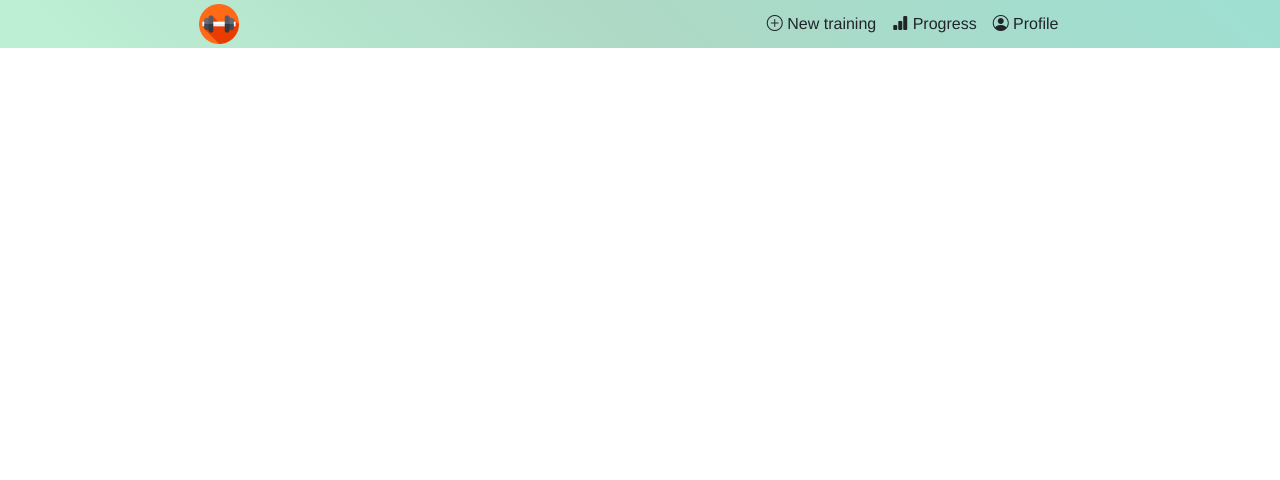
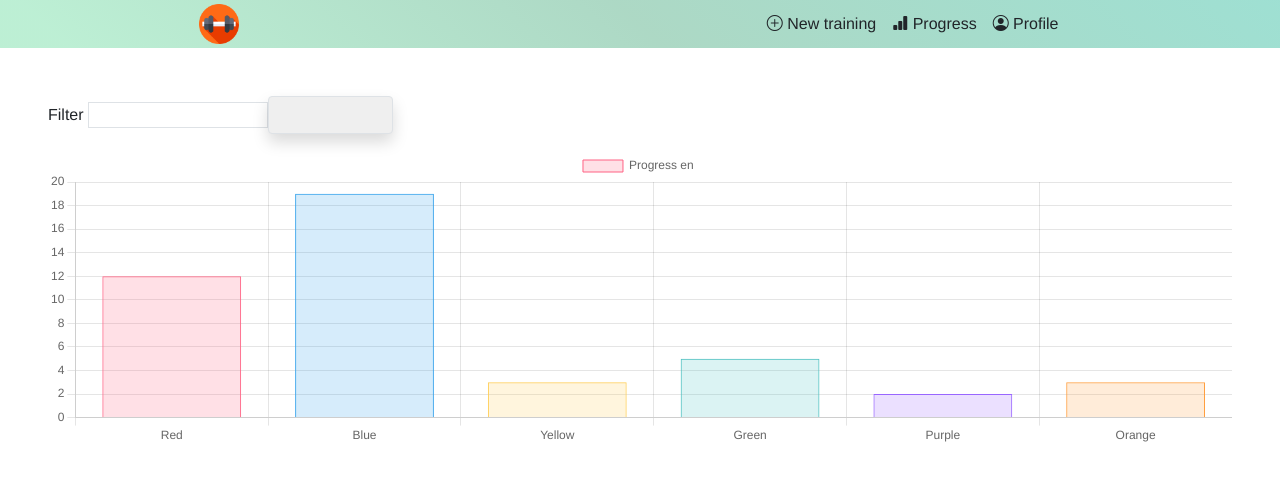
Before and after one commit to Edufardo/gym_App, an Angular app: page /progress in a window 1280 px wide. Before the commit this address led to /. Shown: the top 480 px of the page. Built offline with nearby package versions, Linux system fonts and the light colour scheme.

Commit message:
ADD - Progress component and ChartJs

```diff
--- a/package.json
+++ b/package.json
@@ -20,6 +20,7 @@
     "@angular/router": "~12.2.0",
     "bootstrap": "^5.1.3",
     "bootstrap-icons": "^1.7.1",
+    "chart.js": "^3.6.0",
     "rxjs": "~6.6.0",
     "tslib": "^2.3.0",
     "zone.js": "~0.11.4"
--- a/src/app/app-routing.module.ts
+++ b/src/app/app-routing.module.ts
@@ -1,11 +1,13 @@
 import { NgModule } from '@angular/core';
 import { RouterModule, Routes } from '@angular/router';
 import { HomeComponent } from './components/home/home.component';
+import { ProgressComponent } from './components/progress/progress.component';
 import { TrainingComponent } from './components/training/training.component';
 
 const routes: Routes = [
   {path: '', component: HomeComponent},
-  {path: 'training', component: TrainingComponent}
+  {path: 'training', component: TrainingComponent},
+  {path: 'progress', component: ProgressComponent},
 ];
 
 @NgModule({
--- a/src/app/app.module.ts
+++ b/src/app/app.module.ts
@@ -7,13 +7,15 @@ import { NavbarComponent } from './components/navbar/navbar.component';
 import { HomeComponent } from './components/home/home.component';
 import { TrainingComponent } from './components/training/training.component';
 import { FormsModule } from '@angular/forms';
+import { ProgressComponent } from './components/progress/progress.component';
 
 @NgModule({
   declarations: [
     AppComponent,
     NavbarComponent,
     HomeComponent,
-    TrainingComponent
+    TrainingComponent,
+    ProgressComponent
   ],
   imports: [
     BrowserModule,
--- /dev/null
+++ b/src/app/components/constants/EstimatedDto.ts
@@ -0,0 +1,5 @@
+export class EstimatedDto  {
+    levantamiento: string;
+    date: Date;
+    RM: number;
+}
--- a/src/app/components/navbar/navbar.component.html
+++ b/src/app/components/navbar/navbar.component.html
@@ -9,7 +9,7 @@
                    <a routerLink="/training" class="icon"><i class="icon bi bi-plus-circle fs-2x"></i> New training</a>
                </li>
                <li>
-                   <a href=""><i class="bi bi-bar-chart-fill"></i> Progress</a>
+                   <a routerLink="/progress"><i class="bi bi-bar-chart-fill"></i> Progress</a>
 
                 </li>
                 <li>
--- /dev/null
+++ b/src/app/components/progress/progress.component.html
@@ -0,0 +1,19 @@
+<div class="graph">
+    <div class="content m-5">
+        <div>
+            Filter
+            <input type="text" class="border border-black">
+            <select name="levantamiento" [(ngModel)]="movimiento"
+            class="shadow appearance-none border border-red-500 rounded py-2 px-3 text-gray-700 mb-3 leading-tight focus:outline-none focus:shadow-outline"
+            >
+                <option value="Press banca">Press banca</option>
+                <option value="Sentadilla">Sentadilla</option>
+                <option value="Peso muerto">Peso muerto</option>
+            </select>
+        </div>
+        <div>
+            <canvas id="progressChart" width="400" height="100"> </canvas>
+        </div>
+    </div>
+
+</div>
--- /dev/null
+++ b/src/app/components/progress/progress.component.ts
@@ -0,0 +1,56 @@
+import { Component, OnInit } from '@angular/core';
+import { Chart, registerables } from 'chart.js';
+
+@Component({
+  selector: 'app-progress',
+  templateUrl: './progress.component.html',
+  styleUrls: ['./progress.component.css'],
+})
+export class ProgressComponent implements OnInit {
+  progressChart: any;
+
+  movimiento: string
+  constructor() {
+    Chart.register(...registerables);
+    this.movimiento = ''
+  }
+
+  ngOnInit(): void {
+    const myChart = new Chart("progressChart", {
+      type: 'bar',
+      data: {
+        labels: ['Red', 'Blue', 'Yellow', 'Green', 'Purple', 'Orange'],
+        datasets: [
+          {
+            label: 'Progress en ' + this.movimiento,
+            data: [12, 19, 3, 5, 2, 3],
+            backgroundColor: [
+              'rgba(255, 99, 132, 0.2)',
+              'rgba(54, 162, 235, 0.2)',
+              'rgba(255, 206, 86, 0.2)',
+              'rgba(75, 192, 192, 0.2)',
+              'rgba(153, 102, 255, 0.2)',
+              'rgba(255, 159, 64, 0.2)',
+            ],
+            borderColor: [
+              'rgba(255, 99, 132, 1)',
+              'rgba(54, 162, 235, 1)',
+              'rgba(255, 206, 86, 1)',
+              'rgba(75, 192, 192, 1)',
+              'rgba(153, 102, 255, 1)',
+              'rgba(255, 159, 64, 1)',
+            ],
+            borderWidth: 1,
+          },
+        ],
+      },
+      options: {
+        scales: {
+          y: {
+            beginAtZero: true,
+          },
+        },
+      },
+    });
+  }
+}
--- a/src/app/components/training/training.component.ts
+++ b/src/app/components/training/training.component.ts
@@ -1,5 +1,6 @@
 import { Component, OnInit } from '@angular/core';
 import { BilboDto } from '../constants/BilboDto';
+import { EstimatedDto } from '../constants/EstimatedDto';
 
 @Component({
   selector: 'app-training',
@@ -12,6 +13,11 @@ export class TrainingComponent implements OnInit {
   bilboData: BilboDto;
   estimatedRM: string;
 
+
+  // Data to graphics
+  chartData: EstimatedDto;
+  chartDataArray: EstimatedDto[];
+
   constructor() {
     this.bilboData = {
       levantamiento : '',
@@ -19,6 +25,8 @@ export class TrainingComponent implements OnInit {
       peso : null,
       reps : null,
     }
+    this.chartDataArray = [];
+
   }
 
   ngOnInit(): void {
@@ -28,7 +36,14 @@ export class TrainingComponent implements OnInit {
   trainingBilbo(data: BilboDto){
     let res = data.peso * data.reps * 0.03
     let RM:number = res + data.peso
-    this.estimatedRM = RM.toFixed(2)
+    this.estimatedRM = RM.toFixed(2);
+    this.chartData = {
+      date: data.date,
+      RM: parseInt(this.estimatedRM),
+      levantamiento: data.levantamiento
+    }
+    this.chartDataArray.push(this.chartData)
+    console.log(this.chartDataArray);
     console.log(data);
 
   }
```
Also changed, not shown: src/app/components/progress/progress.component.css (added), 1 other file (tests, documents, lock files or other folders).
